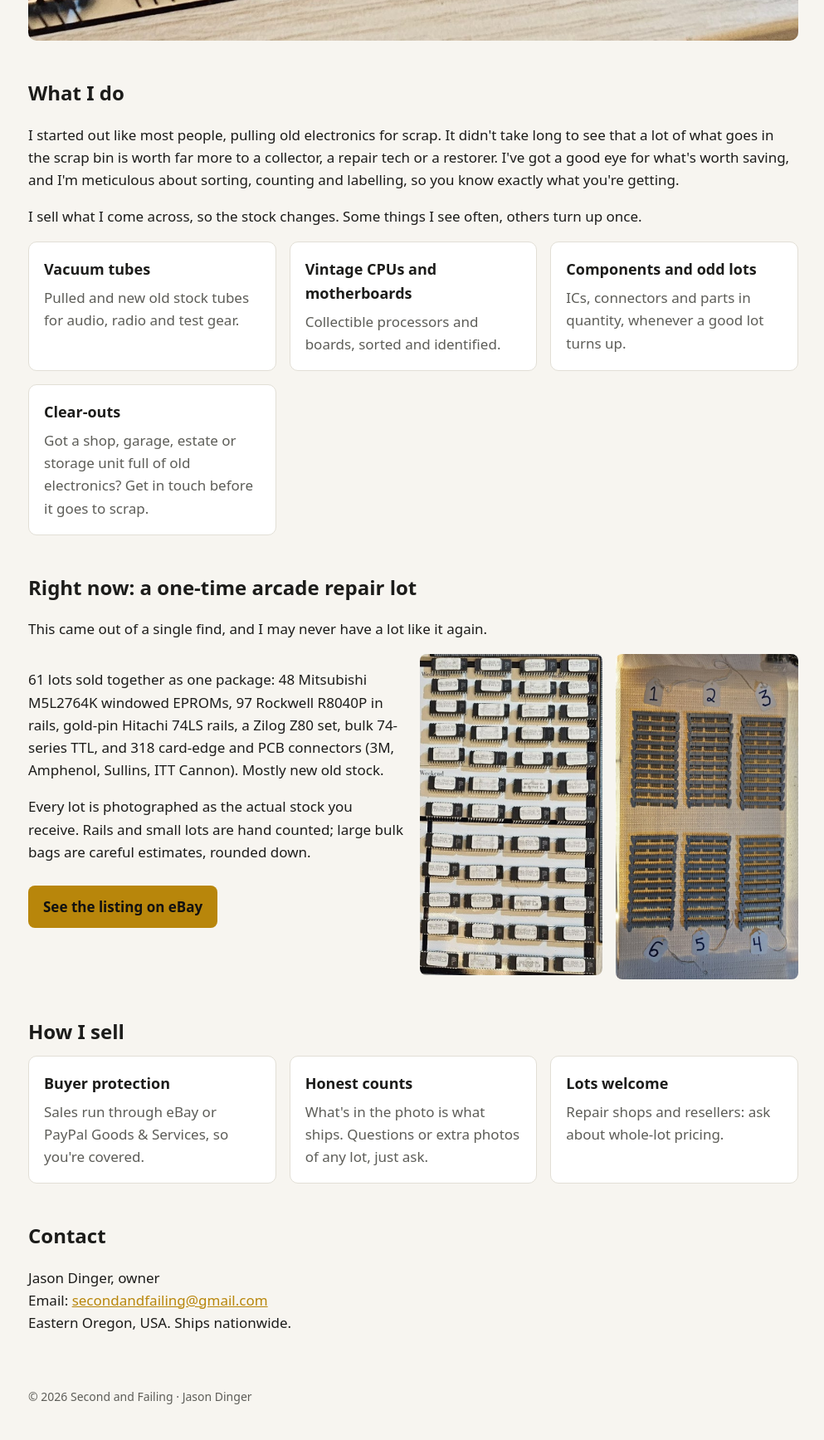
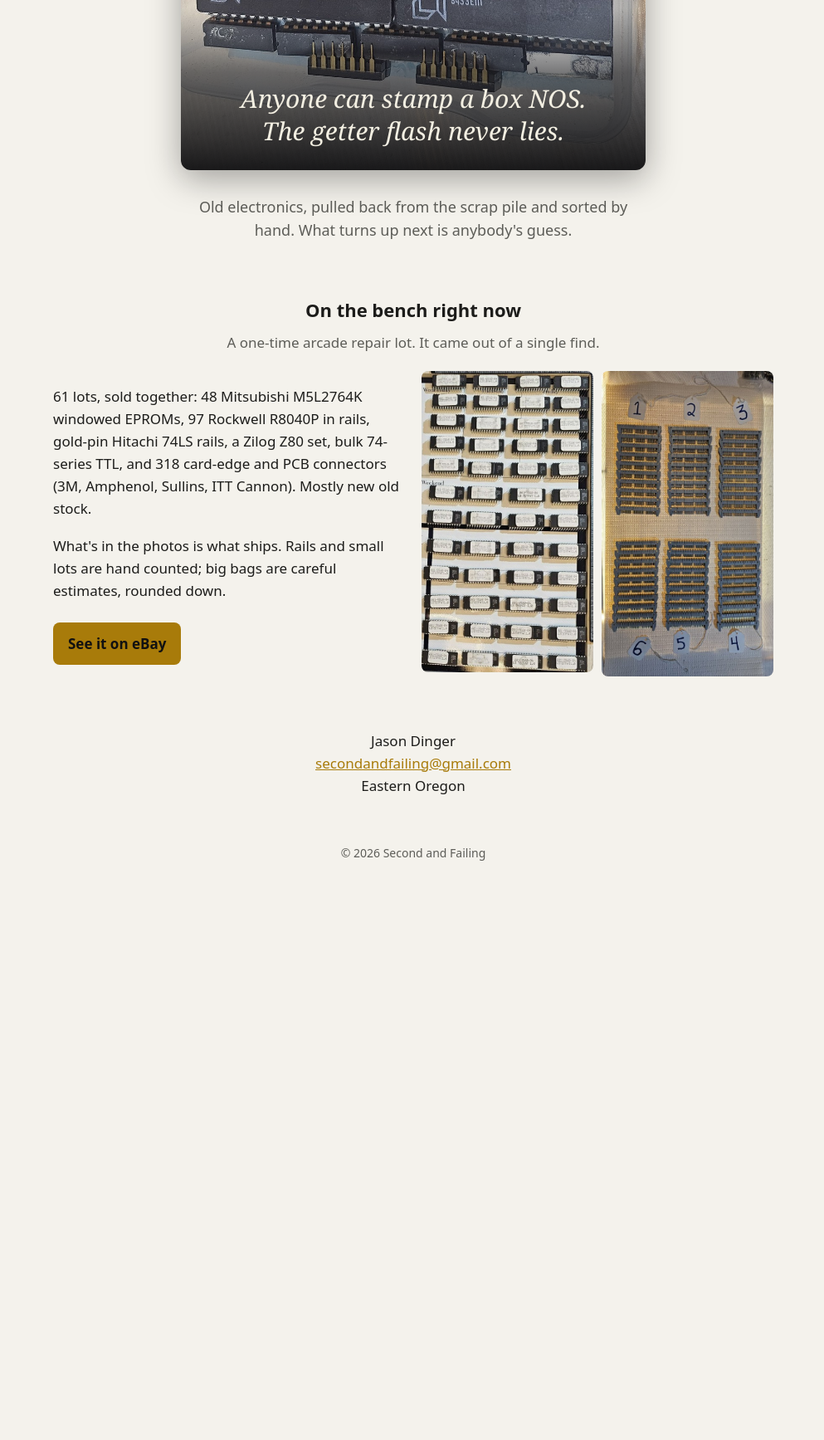
Before and after one commit to Babydude3404/secondandfailing, a plain HTML site: page index.html in a window 1280 px wide. Shown: the part 880-2615 px from the top of the page at 83% size, without its empty margins (142-1135 px from the left). After the commit the page ends 1959 px from the top, so only its background shows below. Drawn offline with Linux system fonts and the light colour scheme.

Commit message:
Cover photo with saying; trimmed to an open-ended layout
Co-Authored-By: Claude Opus 5.5 <noreply@anthropic.com>

```diff
--- a/index.html
+++ b/index.html
@@ -4,85 +4,70 @@
 <meta charset="utf-8">
 <meta name="viewport" content="width=device-width,initial-scale=1">
 <title>Second and Failing | Jason Dinger | Secondhand Vintage Electronics, Eastern Oregon</title>
-<meta name="description" content="Second and Failing is Jason Dinger's electronics salvage and clear-out business in Eastern Oregon: vacuum tubes, vintage CPUs and motherboards, components and odd lots, sorted and sold.">
-<meta property="og:title" content="Second and Failing | Jason Dinger">
-<meta property="og:description" content="Secondhand vintage electronics, salvaged and sorted by Jason Dinger in Eastern Oregon.">
-<meta property="og:image" content="img/eproms.jpg">
+<meta name="description" content="Second and Failing: vintage electronics salvaged, sorted and passed on by Jason Dinger in Eastern Oregon. Anyone can stamp a box NOS. The getter flash never lies.">
+<meta property="og:title" content="Second and Failing">
+<meta property="og:description" content="Anyone can stamp a box NOS. The getter flash never lies.">
+<meta property="og:image" content="img/cover.jpg">
 <script type="application/ld+json">
 {"@context":"https://schema.org","@type":"Organization","name":"Second and Failing",
  "email":"secondandfailing@gmail.com","areaServed":"US",
  "address":{"@type":"PostalAddress","addressRegion":"OR","addressCountry":"US"},
  "founder":{"@type":"Person","name":"Jason Dinger","jobTitle":"Owner"},
- "description":"Electronics salvage and clear-outs: vacuum tubes, vintage CPUs and motherboards, components and odd lots."}
+ "description":"Vintage electronics, salvaged and sorted."}
 </script>
 <style>
-:root{--bg:#f7f5f0;--ink:#1c1c1a;--mute:#5d5d58;--card:#fff;--line:#e2dfd6;--gold:#b8860b}
-@media (prefers-color-scheme:dark){:root{--bg:#121315;--ink:#ecebe6;--mute:#a4a39c;--card:#1b1d20;--line:#2b2e33;--gold:#d4a72c}}
+:root{--bg:#f4f2ec;--ink:#1c1c1a;--mute:#5d5d58;--line:#e2dfd6;--gold:#a87b0a}
+@media (prefers-color-scheme:dark){:root{--bg:#0f1012;--ink:#ecebe6;--mute:#a4a39c;--line:#2b2e33;--gold:#d4a72c}}
 *{box-sizing:border-box}
 body{margin:0;background:var(--bg);color:var(--ink);font:17px/1.6 system-ui,"Segoe UI",sans-serif}
-header,main,footer{max-width:960px;margin:auto;padding:0 16px}
-header{padding-top:40px}
-.brand{color:var(--gold);letter-spacing:.12em;font-weight:700;font-size:14px;text-transform:uppercase}
-h1{font-size:clamp(30px,5vw,46px);line-height:1.1;margin:8px 0 12px}
-.lead{font-size:19px;color:var(--mute);max-width:640px}
-.hero{width:100%;border-radius:10px;margin:28px 0 8px;display:block}
-h2{font-size:24px;margin:44px 0 10px}
-.grid{display:grid;grid-template-columns:repeat(auto-fit,minmax(240px,1fr));gap:16px}
-.card{background:var(--card);border:1px solid var(--line);border-radius:10px;padding:18px}
-.card h3{margin:0 0 6px;font-size:18px}
-.card p{margin:0;color:var(--mute)}
-.listing{display:grid;grid-template-columns:1fr 1fr;gap:16px;align-items:start}
-.listing img{width:100%;border-radius:8px}
+.wrap{max-width:900px;margin:auto;padding:0 16px}
+.brand{text-align:center;color:var(--gold);letter-spacing:.3em;font-weight:700;font-size:15px;text-transform:uppercase;padding:44px 0 22px}
+figure{position:relative;margin:0 auto;max-width:560px;border-radius:12px;overflow:hidden;box-shadow:0 10px 40px rgba(0,0,0,.35)}
+figure img{display:block;width:100%}
+figcaption{position:absolute;left:0;right:0;bottom:0;padding:90px 26px 28px;
+  background:linear-gradient(to top,rgba(8,8,10,.92),rgba(8,8,10,.55) 60%,rgba(8,8,10,0));
+  color:#f3efe2;font-family:Georgia,"Times New Roman",serif;font-style:italic;font-size:clamp(22px,4.4vw,30px);line-height:1.3;text-align:center}
+figcaption span{display:block}
+.open{text-align:center;color:var(--mute);max-width:520px;margin:30px auto 0;font-size:18px}
+h2{font-size:22px;margin:64px 0 8px;text-align:center}
+.note{text-align:center;color:var(--mute);margin:0 0 20px}
+.listing{display:grid;grid-template-columns:1fr 1fr;gap:20px;align-items:start}
+.pics{display:grid;grid-template-columns:1fr 1fr;gap:10px}
+.pics img{width:100%;border-radius:8px}
 @media (max-width:640px){.listing{grid-template-columns:1fr}}
 a{color:var(--gold)}
-.btn{display:inline-block;background:var(--gold);color:#111;text-decoration:none;font-weight:700;padding:12px 18px;border-radius:8px;margin-top:10px}
-footer{color:var(--mute);font-size:14px;padding:48px 16px 40px}
+.btn{display:inline-block;background:var(--gold);color:#111;text-decoration:none;font-weight:700;padding:12px 18px;border-radius:8px;margin-top:8px}
+.contact{text-align:center;margin-top:64px}
+footer{text-align:center;color:var(--mute);font-size:14px;padding:40px 16px}
 </style>
 </head>
 <body>
-<header>
+<div class="wrap">
   <div class="brand">Second and Failing</div>
-  <h1>Secondhand vintage electronics, salvaged and sorted</h1>
-  <p class="lead">Second and Failing is Jason Dinger's salvage and clear-out business in Eastern Oregon. I find vintage electronics before they go to scrap, sort them carefully, and sell them to the people who can use them.</p>
-  <img class="hero" src="img/eproms.jpg" alt="Mitsubishi M5L2764K windowed ceramic EPROMs with printed labels, laid out in rows">
-</header>
-<main>
-  <h2>What I do</h2>
-  <p>I started out like most people, pulling old electronics for scrap. It didn't take long to see that a lot of what goes in the scrap bin is worth far more to a collector, a repair tech or a restorer. I've got a good eye for what's worth saving, and I'm meticulous about sorting, counting and labelling, so you know exactly what you're getting.</p>
-  <p>I sell what I come across, so the stock changes. Some things I see often, others turn up once.</p>
-  <div class="grid">
-    <div class="card"><h3>Vacuum tubes</h3><p>Pulled and new old stock tubes for audio, radio and test gear.</p></div>
-    <div class="card"><h3>Vintage CPUs and motherboards</h3><p>Collectible processors and boards, sorted and identified.</p></div>
-    <div class="card"><h3>Components and odd lots</h3><p>ICs, connectors and parts in quantity, whenever a good lot turns up.</p></div>
-    <div class="card"><h3>Clear-outs</h3><p>Got a shop, garage, estate or storage unit full of old electronics? Get in touch before it goes to scrap.</p></div>
-  </div>
+  <figure>
+    <img src="img/cover.jpg" alt="A clear case of vintage gold and white ceramic chips, Sprague logic and an AMD 286, set in blue foam">
+    <figcaption><span>Anyone can stamp a box NOS.</span><span>The getter flash never lies.</span></figcaption>
+  </figure>
+  <p class="open">Old electronics, pulled back from the scrap pile and sorted by hand. What turns up next is anybody's guess.</p>
 
-  <h2>Right now: a one-time arcade repair lot</h2>
-  <p>This came out of a single find, and I may never have a lot like it again.</p>
+  <h2>On the bench right now</h2>
+  <p class="note">A one-time arcade repair lot. It came out of a single find.</p>
   <div class="listing">
     <div>
-      <p>61 lots sold together as one package: 48 Mitsubishi M5L2764K windowed EPROMs, 97 Rockwell R8040P in rails, gold-pin Hitachi 74LS rails, a Zilog Z80 set, bulk 74-series TTL, and 318 card-edge and PCB connectors (3M, Amphenol, Sullins, ITT Cannon). Mostly new old stock.</p>
-      <p>Every lot is photographed as the actual stock you receive. Rails and small lots are hand counted; large bulk bags are careful estimates, rounded down.</p>
-      <a class="btn" href="https://www.ebay.com/itm/377646991459">See the listing on eBay</a>
+      <p>61 lots, sold together: 48 Mitsubishi M5L2764K windowed EPROMs, 97 Rockwell R8040P in rails, gold-pin Hitachi 74LS rails, a Zilog Z80 set, bulk 74-series TTL, and 318 card-edge and PCB connectors (3M, Amphenol, Sullins, ITT Cannon). Mostly new old stock.</p>
+      <p>What's in the photos is what ships. Rails and small lots are hand counted; big bags are careful estimates, rounded down.</p>
+      <a class="btn" href="https://www.ebay.com/itm/377646991459">See it on eBay</a>
     </div>
-    <div class="grid" style="grid-template-columns:1fr 1fr">
+    <div class="pics">
       <img src="img/eprom_rails.jpg" alt="Rows of labelled M5L2764K EPROMs">
       <img src="img/connectors.jpg" alt="3M 50-position right-angle PCB connectors in numbered groups">
     </div>
   </div>
 
-  <h2>How I sell</h2>
-  <div class="grid">
-    <div class="card"><h3>Buyer protection</h3><p>Sales run through eBay or PayPal Goods &amp; Services, so you're covered.</p></div>
-    <div class="card"><h3>Honest counts</h3><p>What's in the photo is what ships. Questions or extra photos of any lot, just ask.</p></div>
-    <div class="card"><h3>Lots welcome</h3><p>Repair shops and resellers: ask about whole-lot pricing.</p></div>
+  <div class="contact">
+    <p>Jason Dinger<br><a href="mailto:secondandfailing@gmail.com">secondandfailing@gmail.com</a><br>Eastern Oregon</p>
   </div>
-
-  <h2>Contact</h2>
-  <p>Jason Dinger, owner<br>
-  Email: <a href="mailto:secondandfailing@gmail.com">secondandfailing@gmail.com</a><br>
-  Eastern Oregon, USA. Ships nationwide.</p>
-</main>
-<footer>&copy; 2026 Second and Failing &middot; Jason Dinger</footer>
+</div>
+<footer>&copy; 2026 Second and Failing</footer>
 </body>
 </html>
```
Also changed, not shown: img/cover.jpg (added).
